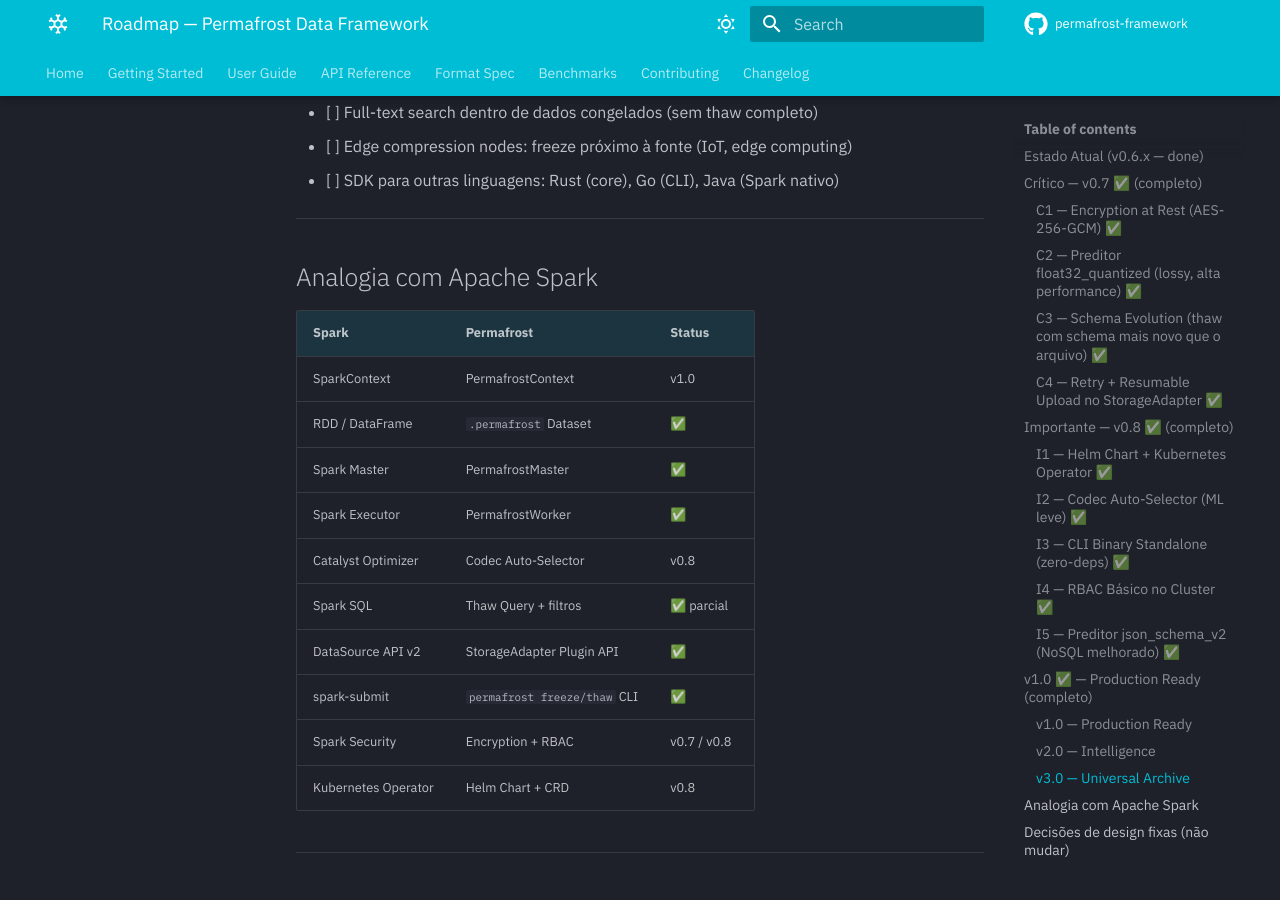
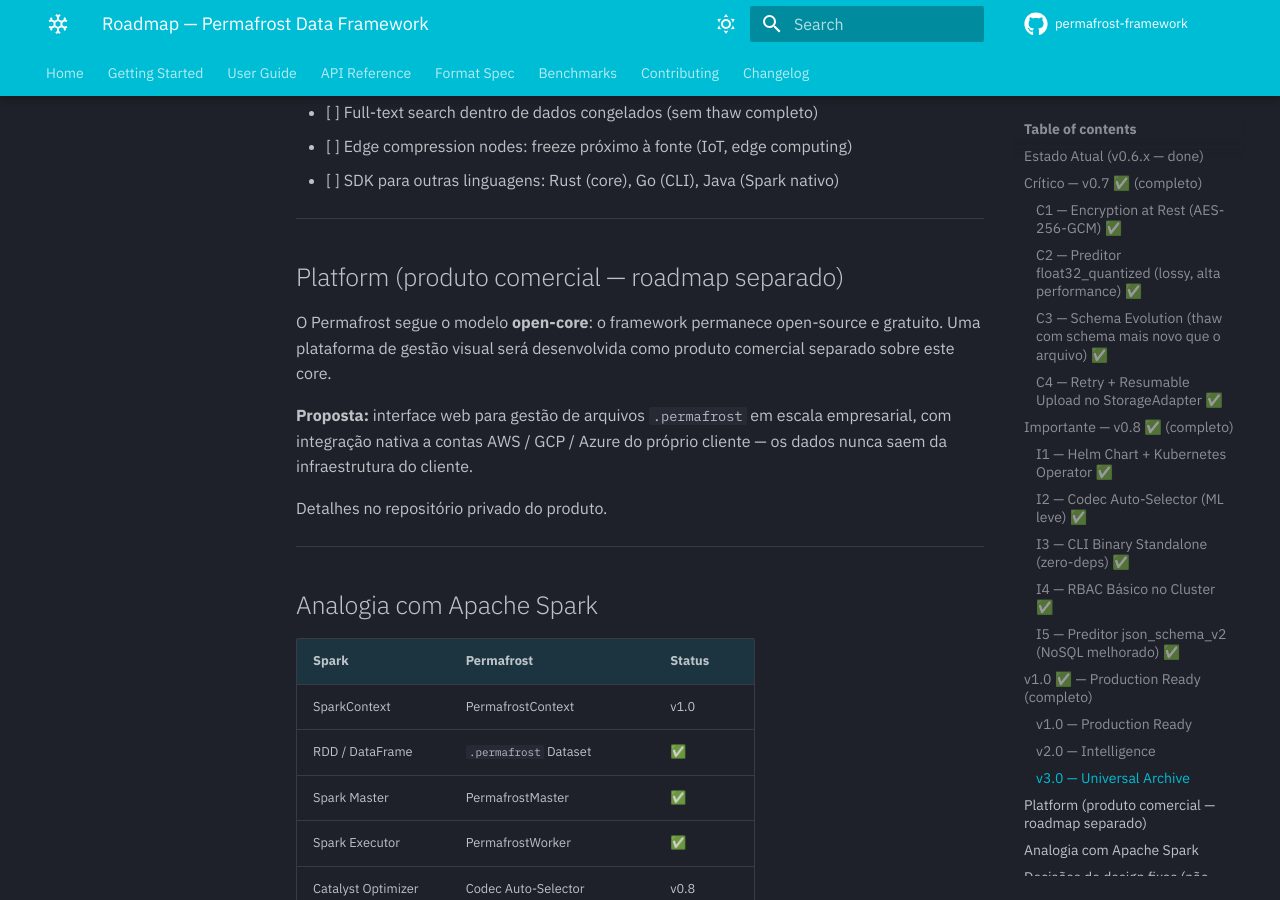
Before and after one commit to caua-ferreira/permafrost-framework, an MkDocs documentation site: the page built from docs/ROADMAP.md, in a window 1280 px wide and 900 px high, scrolled down 4735 px. Built offline with MkDocs 1.6.1 and Material for MkDocs 9.7.7, drawn with Linux system fonts in a browser that asks for light colours; comment, search, counter and statistics services are not loaded; the version menu is left out.

Commit message:
docs(roadmap): adicionar secao Platform — open-core comercial

```diff
--- a/docs/ROADMAP.md
+++ b/docs/ROADMAP.md
@@ -146,6 +146,16 @@
 
 ---
 
+## Platform (produto comercial — roadmap separado)
+
+O Permafrost segue o modelo **open-core**: o framework permanece open-source e gratuito. Uma plataforma de gestão visual será desenvolvida como produto comercial separado sobre este core.
+
+**Proposta:** interface web para gestão de arquivos `.permafrost` em escala empresarial, com integração nativa a contas AWS / GCP / Azure do próprio cliente — os dados nunca saem da infraestrutura do cliente.
+
+Detalhes no repositório privado do produto.
+
+---
+
 ## Analogia com Apache Spark
 
 | Spark | Permafrost | Status |
```
